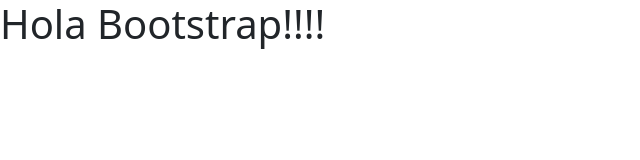
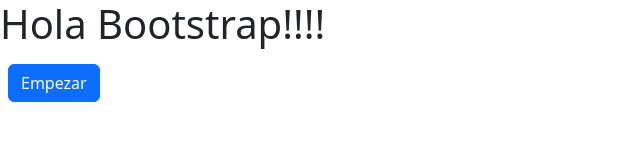
Before and after one commit to alfred3ks/bootstrap-5, a plain HTML site: page 1-como-descargar-bootstrap/app/index.html in a window 1280 px wide. Shown: the whole page, without its empty margins (0-640 px from the left). Drawn offline with nearby package versions, Linux system fonts and the light colour scheme.

Commit message:
Como descargar y usar bootstrap.

```diff
--- a/1-como-descargar-bootstrap/app/index.html
+++ b/1-como-descargar-bootstrap/app/index.html
@@ -14,6 +14,7 @@
 </head>
 <body>
   <h1>Hola Bootstrap!!!!</h1>
+  <button class="btn btn-primary m-2">Empezar</button>
 
   <!-- Mediante archivo js minificado: -->
   <!-- <script src="./bootstrap-5.2.1/js/bootstrap.min.js"></script> -->
```
